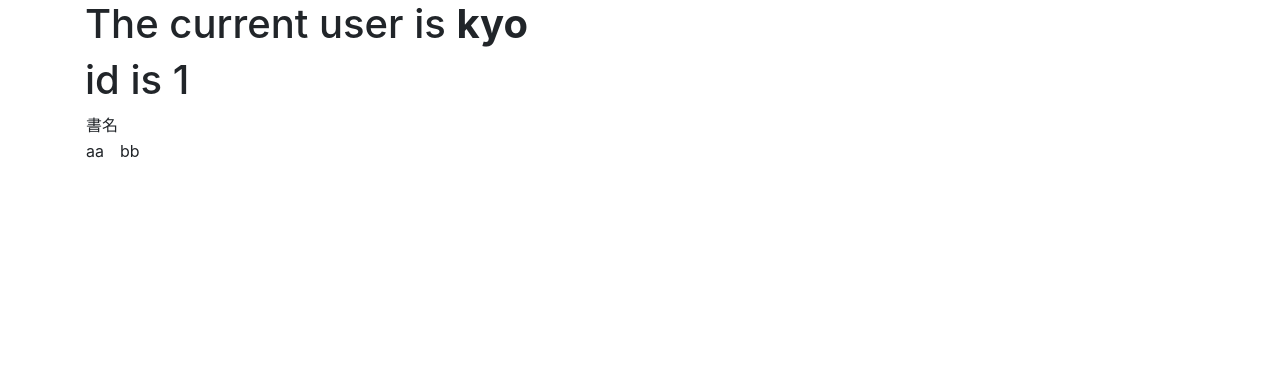
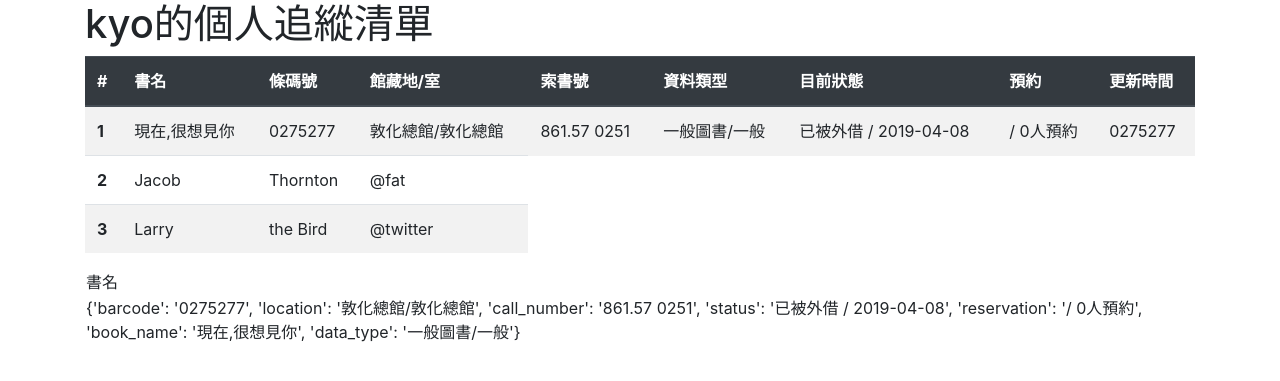
Before and after one commit to kyomind/library-tracker, a Flask app: page / in a window 1280 px wide. Shown: the part 56-437 px from the top of the page. Run offline with Flask 2, Linux system fonts and the light colour scheme; a user stored in the database is signed in; some libraries are stand-ins or nearby versions.

Commit message:
實作追縱清單的表格欄位，並使用bootstrap美化 暫時先用一個字典，測試表格內容

```diff
--- a/app/main/views.py
+++ b/app/main/views.py
@@ -8,7 +8,10 @@ from datetime import timedelta
 
 @main.route('/')
 def index():
-    books=['aa','bb']
+    books=[{"barcode": "0275277", "location": "敦化總館/敦化總館",
+    "call_number": "861.57 0251", "status": "已被外借 / 2019-04-08",
+    "reservation": "/ 0人預約", "book_name": "現在,很想見你",
+    'data_type':'一般圖書/一般'}]
     return render_template('index.html',books=books)
 
 @main.route('/user/<name>')
--- a/app/templates/index.html
+++ b/app/templates/index.html
@@ -6,14 +6,56 @@
 
 
 {% if current_user.username %}
-<h1>The current user is <b>{{current_user.username}}</b></h1>
-<h1>id is {{current_user.id}}</h1>
+<h1>{{current_user.username}}的個人追縱清單</h1>
 {% else %}
 <h1>請登入以使用本服務</h1>
 {% endif %}
 
 
 {% if current_user.username %}
+
+<table class="table table-striped">
+        <thead class="thead-dark">
+          <tr>
+            <th scope="col">#</th>
+            <th scope="col">書名</th>
+            <th scope="col">條碼號</th>
+            <th scope="col">館藏地/室</th>
+            <th scope="col">索書號</th>
+            <th scope="col">資料類型</th>
+            <th scope="col">目前狀態</th>
+            <th scope="col">預約</th>
+            <th scope="col">更新時間</th>
+          </tr>
+        </thead>
+        <tbody>
+        {% for book in books %}
+          <tr>
+            <th scope="row">1</th>
+            <td>{{ book.book_name }}</td>
+            <td>{{ book.barcode }}</td>
+            <td>{{ book.location }}</td>
+            <td>{{ book.call_number }}</td>
+            <td>{{ book.data_type }}</td>
+            <td>{{ book.status }}</td>
+            <td>{{ book.reservation }}</td>
+            <td>{{ book.barcode }}</td>
+          </tr>
+        {% endfor %}
+          <tr>
+            <th scope="row">2</th>
+            <td>Jacob</td>
+            <td>Thornton</td>
+            <td>@fat</td>
+          </tr>
+          <tr>
+            <th scope="row">3</th>
+            <td>Larry</td>
+            <td>the Bird</td>
+            <td>@twitter</td>
+          </tr>
+        </tbody>
+      </table>
 
 <table>
     <tr>
```
Also changed, not shown: 1 other file.
